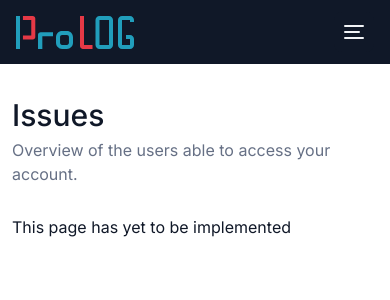
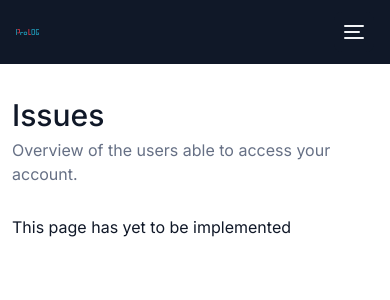
Before and after one commit to profydev/prolog-app-cathleys, a Next.js app: page /dashboard/users in a window 390 px wide. Shown: the top 300 px of the page. Built offline with nearby package versions, Linux system fonts and the light colour scheme.

Commit message:
Fixes the logo in mobile view when collapsed

```diff
--- a/features/ui/sidebar-navigation/sidebar-navigation.tsx
+++ b/features/ui/sidebar-navigation/sidebar-navigation.tsx
@@ -74,6 +74,11 @@ const Logo = styled.img`
 
   @media (min-width: ${breakpoint("desktop")}) {
     margin: ${space(0, 4)};
+  }
+
+  @media (max-width: 1023px) {
+ width: 23px;}
+
   }
 `;
 
```
